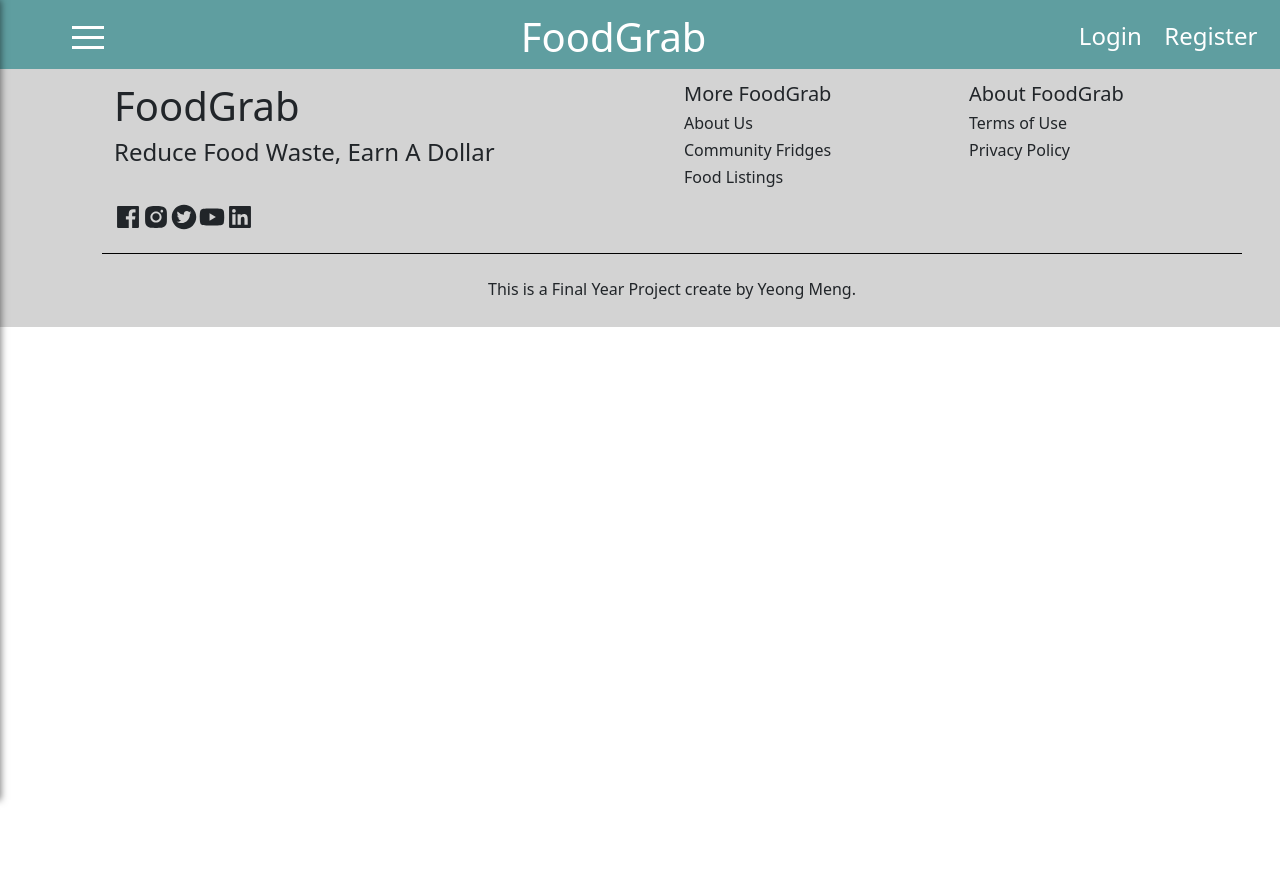
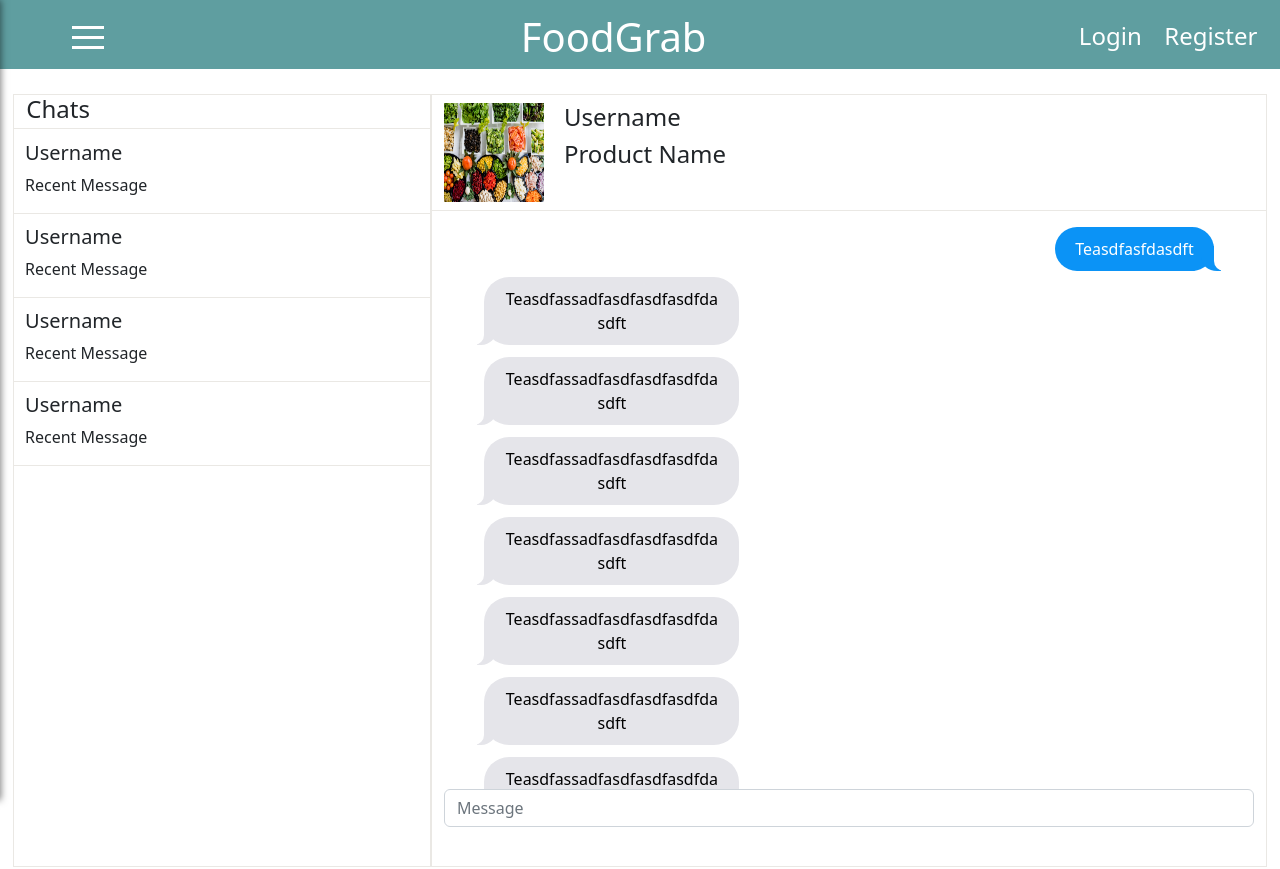
Before and after one commit to MakYM98/FoodGrab, a React (Create React App) app: page /chats in a window 1280 px wide. Shown: the top 869 px of the page. Before the commit the page ends 800 px from the top, so only its background shows below. Built offline with nearby package versions, Linux system fonts and the light colour scheme.

Commit message:
Chat Design

```diff
--- a/src/App.js
+++ b/src/App.js
@@ -21,6 +21,7 @@ import AboutUs from './aboutus/aboutus';
 import Article from './home/article';
 import Sell from './listing/create_listing';
 import CreatedListing from './listing/listing_created';
+import Chats from './chat/chats';
 
 function App() {
   const [loggedIn, setLoggedIn] = useState()
@@ -50,6 +51,7 @@ function App() {
             <Route path="/article/:articleid" element={<Article/>}/>
             <Route path="/sell" element={<Sell/>}/>
             <Route path="/created" element={<CreatedListing/>}/>
+            <Route path="/chats" element={<Chats/>}/>
           </Routes>
         </div>
       <Footer/>
--- /dev/null
+++ b/src/chat/chat.css
@@ -0,0 +1,162 @@
+#chatOuter{
+    width:100%;
+    display:flex;
+    justify-content: center;
+    margin-top: 2%;
+    margin-bottom:2%;
+    min-height: 700px;
+}
+
+#chatInner{
+    width:98%;
+    position:relative;
+    top: 0;
+    bottom:0;
+}
+
+#chatContainer{
+    height:100%;
+    min-width: 100%;
+}
+
+.chatTitle{
+    text-align: left;
+    width: 100%;
+    border-bottom: 1px #eae8e4 solid;
+    margin-bottom: 0;
+    padding-bottom: 1%;
+    padding-left: 3%;
+}
+
+#cardCol{
+    padding:0;
+    border:1px #eae8e4 solid;
+    height:100%;
+}
+
+#boxCol{
+    padding:0;
+    border:1px #eae8e4 solid;
+    height:100%;
+}
+
+#cardOuter{
+    width:100%;
+    display:flex;
+    justify-content: 'center';
+    border-bottom: 1px #eae8e4 solid;
+}
+
+#cardOuter:hover{
+    background-color: #eae8e4;
+}
+
+.cardInfo{
+    text-align: left;
+    margin-left: 3%;
+}
+
+#cardInner{
+    width:90%;
+}
+
+.cardName{
+    margin-top: 3%;
+}
+
+#imgCol{
+    display: flex;
+    float: left;
+}
+
+.chatDetails{
+    text-align: left;
+}
+
+#boxCon{
+    min-width: 100%;
+    height: 100%;
+}
+
+#boxDetails{
+    padding-bottom: 1%;
+    padding-top: 1%;
+    border-bottom:1px #eae8e4 solid;
+}
+
+#messageOuter{
+    display: flex;
+    justify-content: center;
+    max-height: 100%;
+    overflow-y: scroll;
+}
+
+#messageArea{
+    width:90%;
+    margin: 2% 2% 0% 2%;
+}
+
+#messagePara {
+    max-width: 255px;
+    word-wrap: break-word;
+    margin-bottom: 12px;
+    line-height: 24px;
+    position: relative;
+    padding: 10px 20px;
+    border-radius: 25px;
+}
+
+#messagePara:before {
+    content: "";
+    position: absolute;
+    bottom: 0;
+    height: 25px;
+}
+
+#messagePara:after {
+    content: "";
+    position: absolute;
+    bottom: 0;
+    height: 25px;
+}
+
+.from-me {
+    color: white;
+    background: #0B93F6;
+    align-self: flex-end;
+    float: right;
+}
+
+.from-me:before{
+    right: -7px;
+    width: 20px;
+    background-color: #0B93F6;
+    border-bottom-left-radius: 16px 14px;
+}
+
+.from-me:after{
+    right: -26px;
+    width: 26px;
+    background-color: white;
+    border-bottom-left-radius: 10px;
+}
+
+.from-them {
+    background: #E5E5EA;
+    color: black;
+    float:'left'
+}
+
+.from-them:before{
+    left: -7px;
+    width: 20px;
+    background-color: #E5E5EA;
+    border-bottom-right-radius: 16px;
+}
+
+.from-them:after{
+    left: -26px;
+    width: 26px;
+    background-color: white;
+    border-bottom-right-radius: 10px;
+}
--- /dev/null
+++ b/src/chat/chat_card.js
@@ -0,0 +1,24 @@
+import React, { useEffect, useState } from "react";
+import { useNavigate } from "react-router-dom";
+import Container from 'react-bootstrap/Container';
+import Row from 'react-bootstrap/Row';
+import Col from 'react-bootstrap/Col';
+import './chat.css'
+
+function ChatCard(props){
+
+
+  return (
+    <div id="cardOuter">
+        <div id="cardInner" style={{width:'90%'}}>
+            <h5 className="cardInfo cardName">Username</h5>
+            <p  className="cardInfo cardDesc" style={{textAlign:'left'}}>
+                Recent Message
+            </p>
+        </div>
+    </div>
+
+  );
+};
+
+export default ChatCard;
--- /dev/null
+++ b/src/chat/chats.js
@@ -0,0 +1,100 @@
+import React, { useEffect, useState } from "react";
+import { useNavigate } from "react-router-dom";
+import Container from 'react-bootstrap/Container';
+import Row from 'react-bootstrap/Row';
+import Col from 'react-bootstrap/Col';
+import './chat.css'
+import ChatCard from "./chat_card";
+import ListingImgOne from '../img/listing_1.jpg';
+import MessageBubble from "./message_bubble";
+import Form from 'react-bootstrap/Form';
+
+function Chats(props){
+
+
+  return (
+    <div id="chatOuter">
+        <div id="chatInner">
+            <Container id="chatContainer">
+                <Row style={{height:'100%'}}>
+                    <Col id="cardCol" xs={4}>
+                        <h4 className="chatTitle">Chats</h4>
+                        <ChatCard/>
+                        <ChatCard/>
+                        <ChatCard/>
+                        <ChatCard/>
+
+                    </Col>
+                    <Col id="boxCol" xs={8}>
+                        <Container id="boxCon" style={{minWidth:'100%'}}>
+                            <Row id="boxDetails" style={{height:'15%'}}>
+                                <Col xs={2} id="imgCol" style={{maxWidth:120}}>
+                                    <img src={ListingImgOne} style={{maxWidth:100}}/>
+                                </Col>
+
+                                <Col xs={10} id="detailsCol">
+                                    <h4 className="chatDetails">Username</h4>
+                                    <h4 className="chatDetails">Product Name</h4>
+                                </Col>
+                            </Row>
+
+                            <Row xs={7} style={{height:'75%'}}>
+                            <div id="messageOuter">
+                                <div id="messageArea">
+                                <div style={{width:'100%', minHeight:50}}>
+                                    <MessageBubble user="me" message="Teasdfasfdasdft"/>
+                                </div>
+                                <div style={{width:'100%'}}>
+                                    <MessageBubble user="them" message="Teasdfassadfasdfasdfasdfdasdft"/>
+                                </div>
+                                <div style={{width:'100%'}}>
+                                    <MessageBubble user="them" message="Teasdfassadfasdfasdfasdfdasdft"/>
+                                </div>
+                                <div style={{width:'100%'}}>
+                                    <MessageBubble user="them" message="Teasdfassadfasdfasdfasdfdasdft"/>
+                                </div>
+                                <div style={{width:'100%'}}>
+                                    <MessageBubble user="them" message="Teasdfassadfasdfasdfasdfdasdft"/>
+                                </div>
+                                <div style={{width:'100%'}}>
+                                    <MessageBubble user="them" message="Teasdfassadfasdfasdfasdfdasdft"/>
+                                </div>
+                                <div style={{width:'100%'}}>
+                                    <MessageBubble user="them" message="Teasdfassadfasdfasdfasdfdasdft"/>
+                                </div>
+                                <div style={{width:'100%'}}>
+                                    <MessageBubble user="them" message="Teasdfassadfasdfasdfasdfdasdft"/>
+                                </div>
+                                </div>
+                            </div>
+                        </Row>
+
+                        <Row xs={1} id="" style={{height:'10%'}}>
+                        <Form.Group className="mb-3" controlId="regConfPassword">
+                            <Form.Control
+                                name="message"
+                                type="text"
+                                placeholder="Message"
+                                required/>
+                            </Form.Group>
+                        </Row>
+
+                        </Container>
+
+
+
+
+
+
+
+
+                    </Col>
+                </Row>
+            </Container>
+        </div>
+    </div>
+
+  );
+};
+
+export default Chats;
--- /dev/null
+++ b/src/chat/message_bubble.js
@@ -0,0 +1,25 @@
+import React, { useEffect, useState } from "react";
+import { useNavigate } from "react-router-dom";
+import Container from 'react-bootstrap/Container';
+import Row from 'react-bootstrap/Row';
+import Col from 'react-bootstrap/Col';
+import './chat.css'
+
+function MessageBubble(props){
+    console.log(props)
+    if(props.user == 'me'){
+        return(
+            <p id="messagePara" className="from-me">
+                {props.message}
+            </p>
+        )
+    }else{
+        return(
+            <p id="messagePara" className="from-them">
+                {props.message}
+            </p>
+        )
+    }
+};
+
+export default MessageBubble;
--- a/src/global/nav.js
+++ b/src/global/nav.js
@@ -106,7 +106,9 @@ function Header(props) {
                   <div style={{display:'flex', marginRight:'1%', alignItems:'center'}}>
                     <AiOutlineUser size={40} color='white'/>
                     <h5 id="userName">{userDetails === undefined? 'Username': userDetails.username}</h5>
-                    <Button style={{marginRight:'2%'}}>Chats</Button>
+                    <Button style={{marginRight:'2%'}} onClick={()=>{navigate('/chats')}}>
+                      Chats
+                    </Button>
                     <Button onClick={()=>{sellPage()}}>Sell</Button>
                   </div>
                 </div>
```
Also changed, not shown: src/chat/chatbox.js (added).
